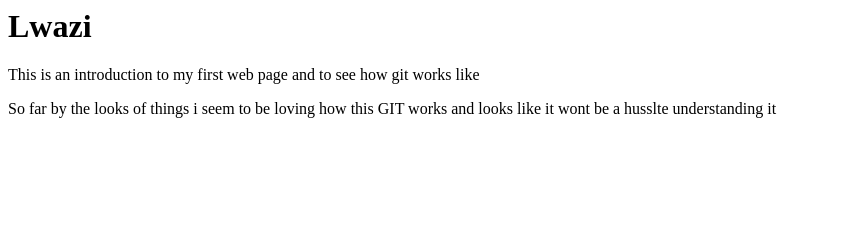
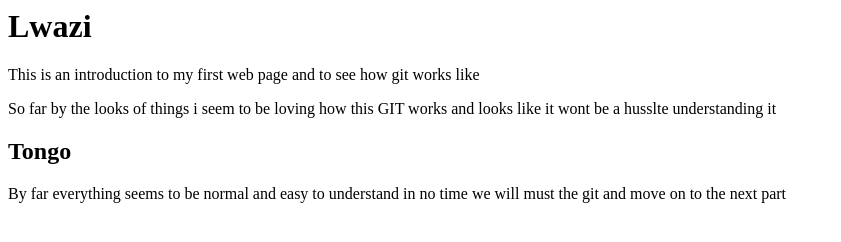
Before and after one commit to Jambase/My-html-CV, a plain HTML site: page Index.Html in a window 1280 px wide. Shown: the whole page, without its empty margins (0-841 px from the left). Drawn offline with Linux system fonts and the light colour scheme.

Commit message:
Thired commit

```diff
--- a/Index.Html
+++ b/Index.Html
@@ -7,6 +7,8 @@
 <p>This is an introduction to my first web page and to see how git works like</p>
 <p>So far by the looks of things i seem to be loving how this GIT works and looks like it wont be a husslte understanding it</p>
 
+<h2>Tongo</h2>
+<p>By far everything seems to be normal and easy to understand in no time we will must the git and move on to the next part</p>
 
 </body>
 </html>
```
